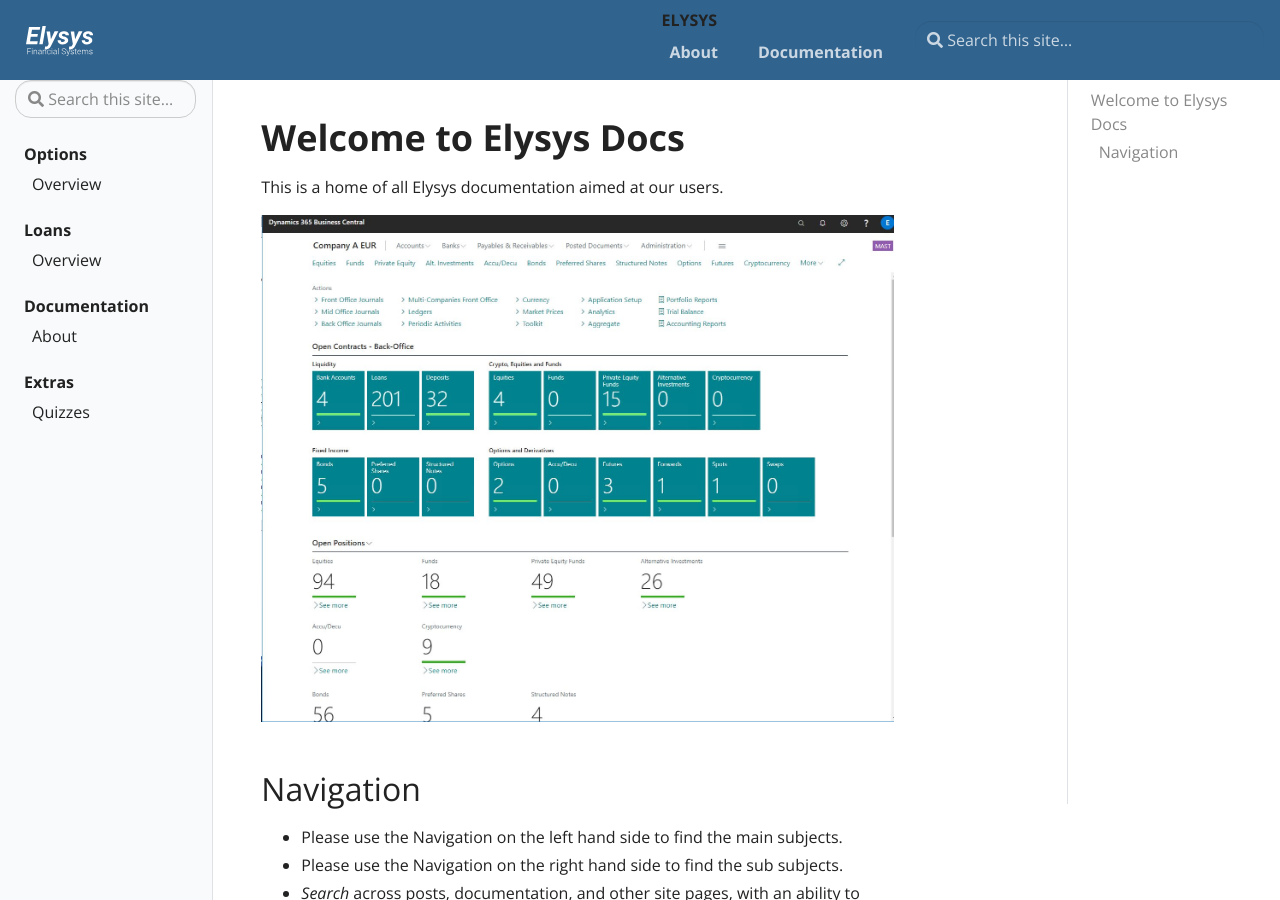
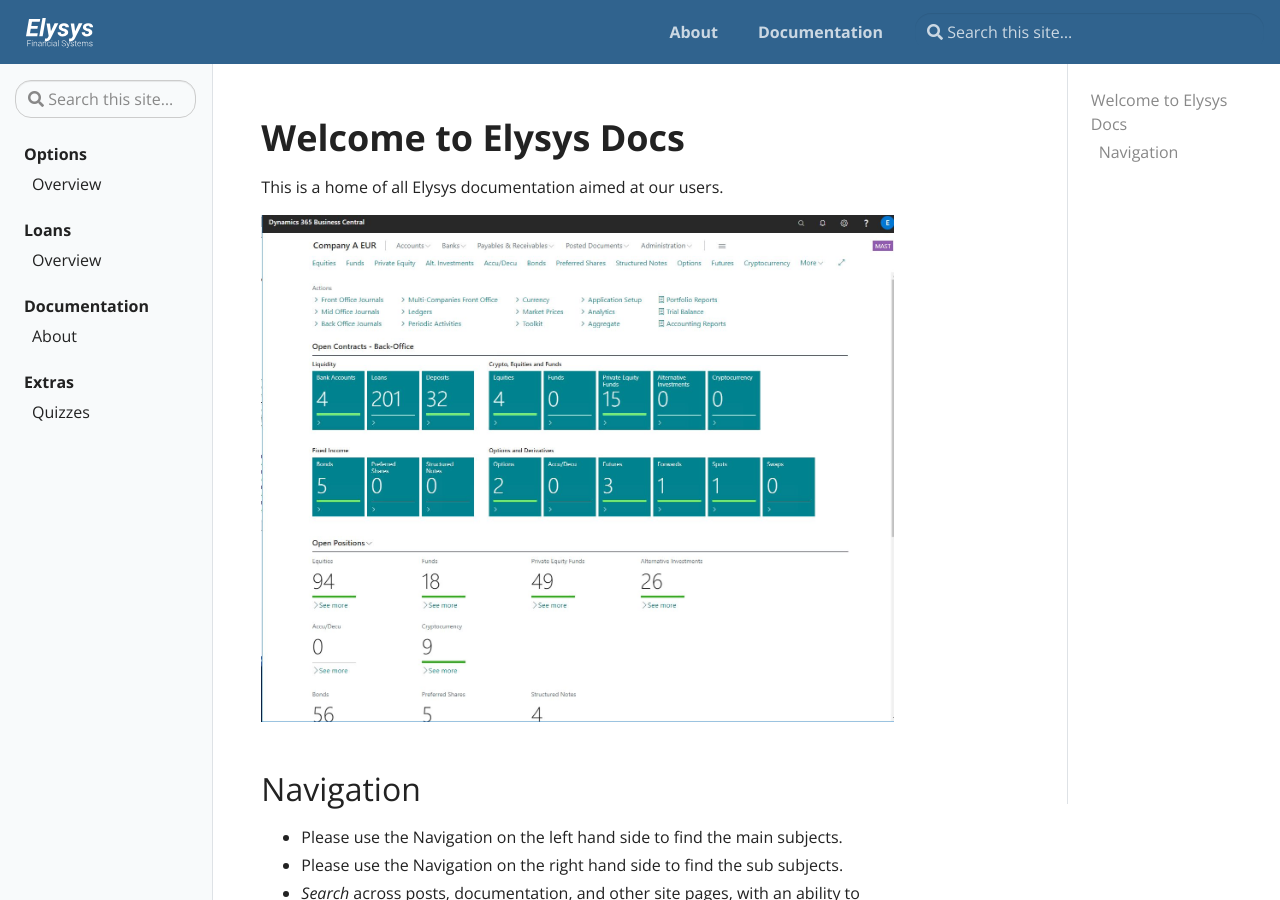
Before and after one commit to Elysys/Docs, a Jekyll site: the page built from pages/index.md, in a window 1280 px wide and 900 px high. Built offline with Jekyll 4.4.1, drawn with Linux system fonts in a browser that asks for light colours.

Commit message:
fix title removal

```diff
--- a/_includes/header.html
+++ b/_includes/header.html
@@ -3,7 +3,7 @@
         <a class="navbar-brand" href="{{ site.baseurl }}/">
             <span class="navbar-logo"></span>{% include logo.svg %}
 	</a>
-	<div class="td-navbar-nav-scroll ml-md-auto" id="main_navbar"><span class="text-uppercase font-weight-bold">{{ site.title }}</span>
+	<div class="td-navbar-nav-scroll ml-md-auto" id="main_navbar">
 		<ul class="navbar-nav mt-2 mt-lg-0">{% if site.repo %}
 			<li class="nav-item mr-4 mb-2 mb-lg-0">
                             <a class="nav-link" href="{{ site.repo }}" target="_blank"><span>GitHub</span></a>
```
